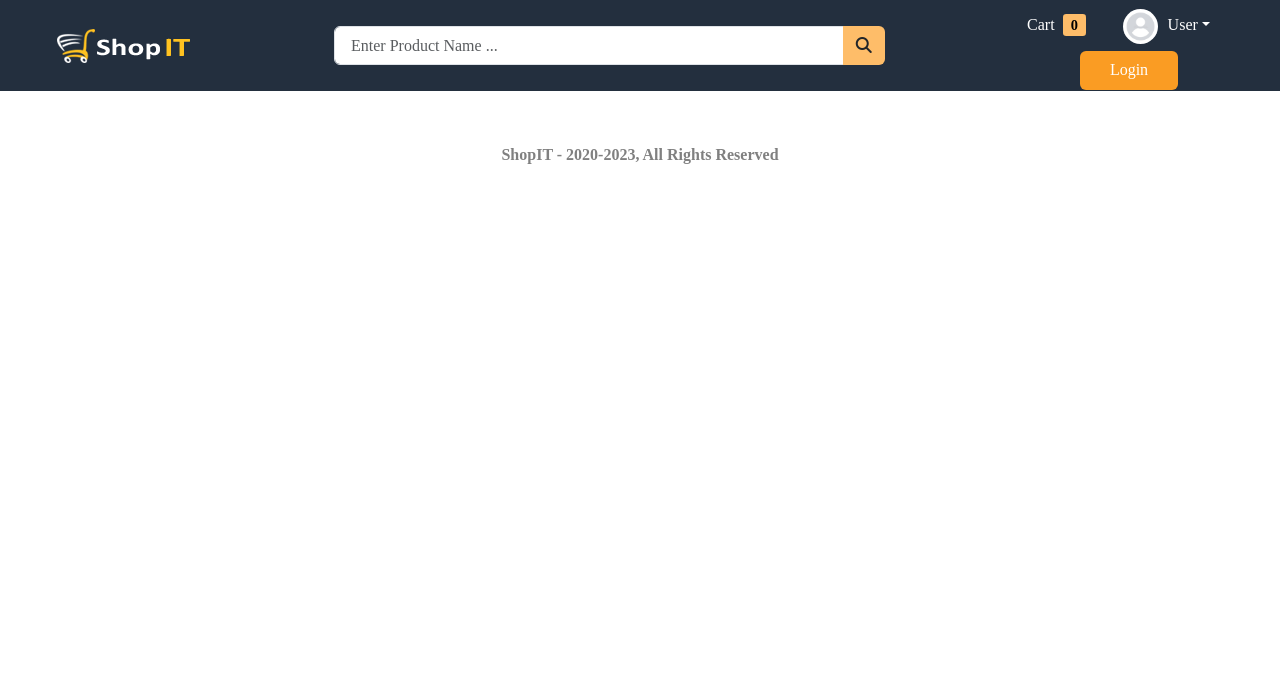
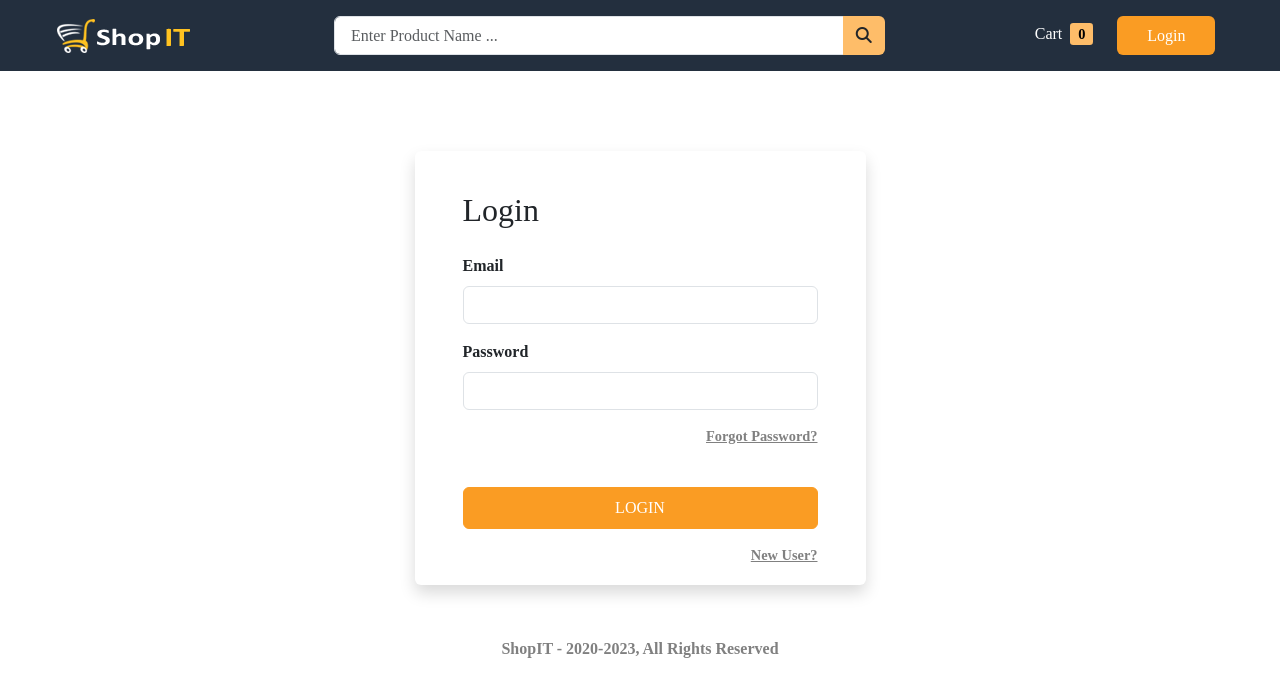
Before and after one commit to Ashiq807/Web-App-Shopit, a React (Create React App) app in the folder frontend/: page /login in a window 1280 px wide. Shown: the top 696 px of the page. Built offline with nearby package versions, Linux system fonts and the light colour scheme; no server answers; a web font is replaced by a local one.

Commit message:
11th commit

```diff
--- a/frontend/src/App.js
+++ b/frontend/src/App.js
@@ -5,6 +5,8 @@ import Header from "./components/layout/Header";
 import Footer from "./components/layout/Footer";
 import Home from "./components/Home";
 import ProductDetails from "./components/product/ProductDetails";
+import Login from "./components/auth/Login";
+import Register from "./components/auth/Register";
 
 import "./App.css";
 
@@ -18,6 +20,8 @@ function App() {
           <Routes>
             <Route path="/" element={<Home />} />
             <Route path="/product/:id" element={<ProductDetails />} />
+            <Route path="/login" element={<Login />} />
+            <Route path="/register" element={<Register />} />
           </Routes>
         </div>
         <Footer />
--- a/frontend/src/components/Home.jsx
+++ b/frontend/src/components/Home.jsx
@@ -61,7 +61,7 @@ const Home = () => {
           <section id="products" className="mt-5">
             <div className="row">
               {data?.products?.map((product) => (
-                <ProductItem product={product} columnSize={columnSize} />
+                <ProductItem key={product._id} product={product} columnSize={columnSize} />
               ))}
             </div>
           </section>
--- /dev/null
+++ b/frontend/src/components/auth/Login.jsx
@@ -0,0 +1,102 @@
+import React, { useEffect, useState } from "react";
+import toast from "react-hot-toast";
+import { useSelector } from "react-redux";
+import { Link, useNavigate } from "react-router-dom";
+
+import { useLoginMutation } from "../../redux/api/authApi";
+import { useGetMeQuery } from "../../redux/api/userApi";
+
+const Login = () => {
+  const navigate = useNavigate();
+
+  const [email, setEmail] = useState("");
+  const [password, setPassword] = useState("");
+
+  const [login, { isLoading, error, data }] = useLoginMutation();
+
+  const { refetch } = useGetMeQuery(undefined, {
+    refetchOnMountOrArgChange: true,
+  });
+
+  const { isAuthenticated } = useSelector((state) => state.auth);
+
+  useEffect(() => {
+    if (isAuthenticated) {
+      navigate("/");
+    }
+
+    if (error) {
+      toast.error(error?.data?.message);
+    }
+  }, [error, isAuthenticated, navigate]);
+
+  const submitHandler = async (e) => {
+    e.preventDefault();
+
+    const loginData = {
+      email: email,
+      password: password,
+    };
+
+    await login(loginData);
+    await refetch();
+  };
+
+  return (
+    <div className="row wrapper">
+      <div className="col-10 col-lg-5">
+        <form className="shadow rounded bg-body" onSubmit={submitHandler}>
+          <h2 className="mb-4">Login</h2>
+          <div className="mb-3">
+            <label htmlFor="email_field" className="form-label">
+              Email
+            </label>
+            <input
+              type="email"
+              id="email_field"
+              className="form-control"
+              name="email"
+              value={email}
+              onChange={(e) => setEmail(e.target.value)}
+            />
+          </div>
+
+          <div className="mb-3">
+            <label htmlFor="password_field" className="form-label">
+              Password
+            </label>
+            <input
+              type="password"
+              id="password_field"
+              className="form-control"
+              name="password"
+              value={password}
+              onChange={(e) => setPassword(e.target.value)}
+            />
+          </div>
+
+          <a href="/password/forgot" className="float-end mb-4">
+            Forgot Password?
+          </a>
+
+          <button
+            id="login_button"
+            type="submit"
+            className="btn w-100 py-2"
+            disabled={isLoading}
+          >
+            {isLoading ? "Authenticating..." : "LOGIN"}
+          </button>
+
+          <div className="my-3">
+            <Link to="/register" className="float-end">
+              New User?
+            </Link>
+          </div>
+        </form>
+      </div>
+    </div>
+  );
+};
+
+export default Login;
--- /dev/null
+++ b/frontend/src/components/auth/Register.jsx
@@ -0,0 +1,116 @@
+import React, { useEffect, useState } from "react";
+import toast from "react-hot-toast";
+import { useNavigate } from "react-router-dom";
+import { useSelector } from "react-redux";
+
+import { useRegisterMutation } from "../../redux/api/authApi";
+import { useGetMeQuery } from "../../redux/api/userApi";
+
+const Register = () => {
+  const navigate = useNavigate();
+
+  const { isAuthenticated } = useSelector((state) => state.auth);
+
+  const [user, setUser] = useState({
+    name: "",
+    email: "",
+    password: "",
+  });
+
+  const { name, email, password } = user;
+
+  const [register, { isLoading, error, data }] = useRegisterMutation();
+  const { refetch } = useGetMeQuery(undefined, {
+    refetchOnMountOrArgChange: true,
+  });
+
+  useEffect(() => {
+    if (isAuthenticated) {
+      navigate("/");
+    }
+
+    if (error) {
+      toast.error(error?.data?.message);
+    }
+  }, [error, isAuthenticated, navigate]);
+
+  const submitHandler = async (e) => {
+    e.preventDefault();
+
+    const signUpData = {
+      name,
+      email,
+      password,
+    };
+
+    await register(signUpData);
+    await refetch();
+  };
+
+  const onChange = (e) => {
+    setUser((prevUser) => ({ ...prevUser, [e.target.name]: e.target.value }));
+  };
+
+  return (
+    <div className="row wrapper">
+      <div className="col-10 col-lg-5">
+        <form className="shadow rounded bg-body" onSubmit={submitHandler}>
+          <h2 className="mb-4">Register</h2>
+
+          <div className="mb-3">
+            <label htmlFor="name_field" className="form-label">
+              Name
+            </label>
+            <input
+              type="text"
+              id="name_field"
+              className="form-control"
+              name="name"
+              value={name}
+              onChange={onChange}
+            />
+          </div>
+
+          <div className="mb-3">
+            <label htmlFor="email_field" className="form-label">
+              Email
+            </label>
+            <input
+              type="email"
+              id="email_field"
+              className="form-control"
+              name="email"
+              value={email}
+              onChange={onChange}
+            />
+          </div>
+
+          <div className="mb-3">
+            <label htmlFor="password_field" className="form-label">
+              Password
+            </label>
+            <input
+              type="password"
+              id="password_field"
+              className="form-control"
+              name="password"
+              value={password}
+              onChange={onChange}
+            />
+          </div>
+
+          <button
+            id="register_button"
+            type="submit"
+            className="btn w-100 py-2"
+            disabled={isLoading}
+          >
+            {isLoading ? "Creating..." : "REGISTER"}
+          </button>
+        </form>
+      </div>
+    </div>
+  );
+};
+
+export default Register;
--- a/frontend/src/components/layout/Header.jsx
+++ b/frontend/src/components/layout/Header.jsx
@@ -1,7 +1,25 @@
 import React from "react";
+import { Link, useNavigate } from "react-router-dom";
+import { useSelector } from "react-redux";
+
 import Search from "./Search";
+import { useGetMeQuery } from "../../redux/api/userApi";
+import { useLazyLogoutQuery } from "../../redux/api/authApi";
 
 const Header = () => {
+  const navigate = useNavigate();
+
+  const { isLoading } = useGetMeQuery();
+
+  const [logout] = useLazyLogoutQuery();
+
+  const { user } = useSelector((state) => state.auth);
+
+  const logoutHandler = async () => {
+    await logout();
+    navigate(0);
+  };
+
   return (
     <nav className="navbar row">
       <div className="col-12 col-md-3 ps-5">
@@ -25,6 +43,7 @@ const Header = () => {
           </span>
         </a>
 
+        {user ? (
           <div className="ms-4 dropdown">
             <button
               className="btn dropdown-toggle text-white"
@@ -35,43 +54,54 @@ const Header = () => {
             >
               <figure className="avatar avatar-nav">
                 <img
-                src="../images/default_avatar.jpg"
+                  src={
+                    user?.avatar
+                      ? user?.avatar?.url
+                      : "/images/default_avatar.jpg"
+                  }
                   alt="User Avatar"
                   className="rounded-circle"
                 />
               </figure>
-            <span>User</span>
+              <span>{user.name}</span>
             </button>
             <div
               className="dropdown-menu w-100"
               aria-labelledby="dropDownMenuButton"
             >
-            <a className="dropdown-item" href="/admin/dashboard">
+              <Link className="dropdown-item" to="/admin/dashboard">
                 {" "}
                 Dashboard{" "}
-            </a>
+              </Link>
 
-            <a className="dropdown-item" href="/me/orders">
+              <Link className="dropdown-item" to="/me/orders">
                 {" "}
                 Orders{" "}
-            </a>
+              </Link>
 
-            <a className="dropdown-item" href="/me/profile">
+              <Link className="dropdown-item" to="/me/profile">
                 {" "}
                 Profile{" "}
-            </a>
+              </Link>
 
-            <a className="dropdown-item text-danger" href="/">
+              <Link
+                onClick={logoutHandler}
+                className="dropdown-item text-danger"
+                to="/"
+              >
                 {" "}
                 Logout{" "}
-            </a>
+              </Link>
             </div>
           </div>
-
-        <a href="/login" className="btn ms-4" id="login_btn">
+        ) : (
+          !isLoading && (
+            <Link to="/login" className="btn ms-4" id="login_btn">
               {" "}
               Login{" "}
-        </a>
+            </Link>
+          )
+        )}
       </div>
     </nav>
   );
--- /dev/null
+++ b/frontend/src/redux/api/authApi.js
@@ -0,0 +1,48 @@
+import { createApi, fetchBaseQuery } from "@reduxjs/toolkit/query/react";
+import { userApi } from "./userApi";
+
+export const authApi = createApi({
+  reducerPath: "authApi",
+  baseQuery: fetchBaseQuery({ baseUrl: "/api/v1" }),
+  endpoints: (builder) => ({
+    login: builder.mutation({
+      query: (body) => ({
+        url: "/login",
+        method: "POST",
+        body: body,
+      }),
+      async onQueryStarted(args, { dispatch, queryFulfilled }) {
+        try {
+          await queryFulfilled;
+          await dispatch(userApi.endpoints.getMe.initiate(null));
+        } catch (error) {
+          console.log(error);
+        }
+      },
+    }),
+    register: builder.mutation({
+      query: (body) => ({
+        url: "/register",
+        method: "POST",
+        body: body,
+      }),
+      async onQueryStarted(args, { dispatch, queryFulfilled }) {
+        try {
+          await queryFulfilled;
+          await dispatch(userApi.endpoints.getMe.initiate(null));
+        } catch (error) {
+          console.log(error);
+        }
+      },
+    }),
+    logout: builder.query({
+      query() {
+        return {
+          url: "/logout",
+        };
+      },
+    }),
+  }),
+});
+
+export const { useLoginMutation, useRegisterMutation, useLazyLogoutQuery } = authApi;
--- /dev/null
+++ b/frontend/src/redux/api/userApi.js
@@ -0,0 +1,25 @@
+import { createApi, fetchBaseQuery } from "@reduxjs/toolkit/query/react";
+
+import { setIsAuthenticated, setUser } from "../features/userSlice";
+
+export const userApi = createApi({
+  reducerPath: "userApi",
+  baseQuery: fetchBaseQuery({ baseUrl: "/api/v1" }),
+  endpoints: (builder) => ({
+    getMe: builder.query({
+      query: () => ({ url: "/me" }),
+      transformResponse: (result) => result.user,
+      async onQueryStarted(args, { dispatch, queryFulfilled }) {
+        try {
+          const { data } = await queryFulfilled;
+          dispatch(setUser(data));
+          dispatch(setIsAuthenticated(true));
+        } catch (error) {
+          console.log(error);
+        }
+      },
+    }),
+  }),
+});
+
+export const { useGetMeQuery } = userApi;
--- /dev/null
+++ b/frontend/src/redux/features/userSlice.js
@@ -0,0 +1,23 @@
+import { createSlice } from "@reduxjs/toolkit";
+
+const initialState = {
+  user: null,
+  isAuthenticated: false,
+};
+
+export const userSlice = createSlice({
+  name: "userSlice",
+  initialState,
+  reducers: {
+    setUser(state, action) {
+      state.user = action.payload;
+    },
+    setIsAuthenticated(state, action) {
+      state.isAuthenticated = action.payload;
+    },
+  },
+});
+
+export default userSlice.reducer;
+
+export const { setUser, setIsAuthenticated } = userSlice.actions;
```
Also changed, not shown: frontend/src/redux/store.js (+7 -1 lines). Lines whose indentation alone changed are shown as unchanged.
